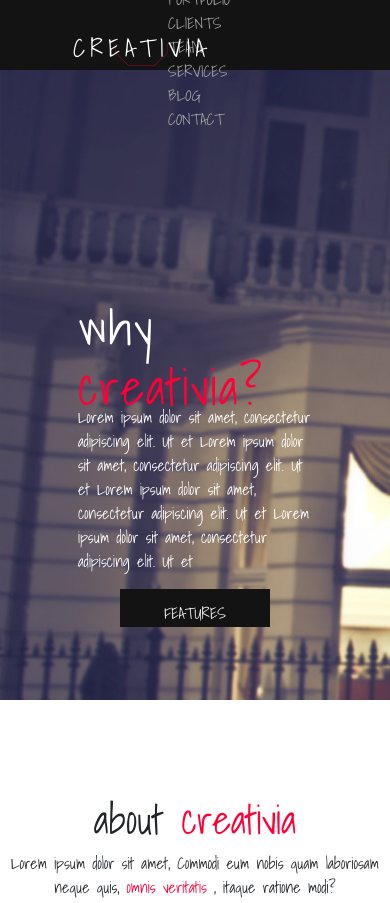
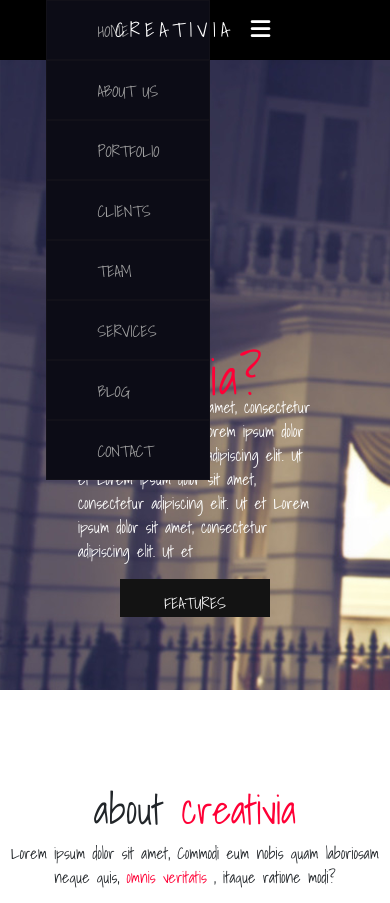
Before and after one commit to Dimaint/Crativia, a plain HTML site: page index.html in a window 390 px wide. Shown: the top 903 px of the page. Drawn offline with nearby package versions, Linux system fonts and the light colour scheme.

Commit message:
adaptive toggle menu

```diff
--- a/index.html
+++ b/index.html
@@ -24,16 +24,23 @@
   </head>
   <body>
     <!-- <script src="https://use.fontawesome.com/257551dd33.js"></script> -->
-
+<div id="app">
     <header>
       <div class="header">
         <div class="logo">
-          <img src="img/logo.svg" alt="" class="logo_img" />
           <a href="#" class="logo_text">Creativia</a>
+          <svg with="205px" height="105px" fill="#131313" stroke="red" stroke-width="2"
+          stroke-linecap="square" fill="none" stroke-linejoin="bevel"
+          >
+            <text>Creativia</text>
+            <polyline points="5 5, 200 5, 200 40, 150 100, 50 100, 5 40, 5 5"/>
+
+          </svg>
+          </a>
         </div>
 
-        <nav>
-          <ul class="nav">
+        <nav id="menu" v-show="menu">
+          <ul class="nav" >
             <li><a href="#">Home</a></li>
             <li><a href="#">About us</a></li>
             <li><a href="#">Portfolio</a></li>
@@ -43,7 +50,9 @@
             <li><a href="#">Blog</a></li>
             <li><a href="#">Contact</a></li>
           </ul>
+
         </nav>
+        <button id="trigger" class="toggle-menu" v-on:click="menu = !menu"><i class="fa fa-bars" aria-hidden="true"></i></button>
       </div>
     </header>
 
@@ -69,7 +78,7 @@
         </p>
       </div>
       <div class="about_subblock">
-        <div class="about_sub_one" id="app">
+        <div class="about_sub_one" >
           <p>
             Lorem ipsum dolor sit amet, consectetur adipisicing elit. Nulla
             sequi, cum quae! Autem molestiae hic laborum dignissimos placeat,
@@ -712,6 +721,13 @@
       <h2>Creativia</h2>
       <p>Design by Amr Srour </p>
     </footer>
+
+    <section>
+      <svg margin="10px"with="200px" height="100" fill="red">
+        <polyline points="0 0, 200 0, 200 40, 75 200, 25 200, 0 40, 0 0"/>
+      </svg>
+    </section>
+  </div>
     <script src="https://cdn.jsdelivr.net/npm/vue/dist/vue.js"></script>
 
     <script>
@@ -721,21 +737,20 @@
           show1: false,
           show2: false,
           show3: false,
+          menu: true,
         },
       });
     </script>
+    <!-- <script>
+      document.getElementById("trigger").onclick = function() {
+        open()
+      };
 
-    <!--<script>
- function collapsElement(id) {
- if ( document.getElementById(id).style.display != "none" ) {
- document.getElementById(id).style.display = 'none';
- }
- else {
- document.getElementById(id).style.display = '';
- }
- }
- </script>
--->
+      function open() {
+        document.getElementById("menu").classList.toggle("show");
+      }
+    </script> -->
+
 
     <script
       src="https://code.jquery.com/jquery-3.3.1.slim.min.js"
--- a/style/scss/main.scss
+++ b/style/scss/main.scss
@@ -3,6 +3,8 @@ body {
 }
 a {
   cursor: pointer;
+  text-transform: uppercase;
+  text-decoration: none;
 }
 
 section {
@@ -27,62 +29,125 @@ section {
 .header {
   width: 100%;
   max-width: 1366px;
-  height: 70px;
-  background-color: #131313;
-  padding-left: 115px;
-  padding-right: 115px;
+  height: 60px;
+  background-color: #000000;
+  padding: 0 115px;
   display: flex;
   justify-content: space-between;
   align-items: center;
   box-sizing: border-box;
+  position: relative;
 }
 
 .logo {
+  position: relative;
   display: flex;
+  align-items: center;
   justify-content: center;
+  width: 205px;
+  height: 105px;
+
+  & svg {
+    position: absolute;
+    left: 0;
+  }
 }
-.logo_img {
+
+.logo_text {
   position: relative;
-  top: 20px;
-  width: 100%;
-  height: 100%;
-}
-.logo_text {
-  position: absolute;
-  top: 30px;
+  z-index: 5;
+  left: 0;
   text-decoration: none;
   color: #fff;
-  font-family: "Shadows Into Light", cursive;
-  font-size: 25px;
+  font-family: "Shadows Into Light";
+  font-size: 20px;
   letter-spacing: 5px;
   text-transform: uppercase;
+  &:hover {
+    text-decoration: none;
+  }
 }
-
+nav {
+  position: relative;
+}
 .nav {
   text-decoration: none;
   color: #fff;
   list-style-type: none;
   display: flex;
   justify-content: flex-start;
+  align-items: center;
   color: #fff;
+  height: 60px;
+  & li {
+    margin-right: 35px;
+    height: 60px;
+
+    & a {
+      height: 60px;
+      display: flex;
+      align-items: center;
+      color: #a4a4a4;
+      font-family: "Shadows Into Light", cursive;
+      position: relative;
+      text-decoration: none;
+
+      &:hover {
+        color: white;
+        text-decoration: none;
+        &:after, &:before {
+          width: 60%;
+        }
+      }
+
+      &:after, &:before {
+        display: block;
+        content: "";
+        background-color: #ff0036;
+        height: 3px;
+        width: 0%;
+        left: 50%;
+        position: absolute;
+        transition: width .3s ease-in-out;
+        transform: translateX(-50%);
+      }
+      &:after {
+        bottom: 0;
+      }
+      &:before {
+        top: 0
+
+      }
+
+
+    }
+  }
+
 }
 
-ul > li {
-  margin-right: 15px;
+.toggle-menu {
+  margin: 0;
+  width: 60px;
+  text-align: center;
+  box-sizing: border-box;
+  background-color: transparent;
+  padding: 5px;
+  color: white;
+  border: none;
+  display: none;
+  & i {
+    width: 100%;
+    height: 100%;
+    font-size: 1.4rem;
+  }
+  &:active {
+    background-color: #262626;
+  }
 }
 
-li > a {
-  text-decoration: none;
-  color: #a4a4a4;
-  font-family: "Shadows Into Light", cursive;
-  text-transform: uppercase;
-  text-decoration: none;
-}
 
-li > a:hover {
-  color: white;
-  text-decoration: none;
-}
+
+
 .main-block {
   width: 100%;
   height: 630px;
@@ -957,3 +1022,46 @@ i {
 
 
 }
+
+
+//toggle menu
+
+@media (max-width: 1120px) {
+.toggle-menu{
+  display: block;
+}
+
+  header svg {
+    display: none;
+  }
+  nav {
+    height: 60px;
+    width: 100%;
+    display: none;
+
+  }
+  .nav {
+    position: absolute;
+    flex-direction: row;
+    right: 0;
+    display: none;
+
+    & li{
+
+      width: 100%;
+      background-color: #0c0c16;
+      border: 1px solid #121119;
+      padding: 0 50px;
+      & a:hover {
+
+        &:after, &:before {
+          width: 100%;
+        }
+      }
+    }
+  }
+ }
+
+ .show {
+   display: flex;
+ }
```
Also changed, not shown: style/main.css, style/mincss/main.min.css, 2 other files.
